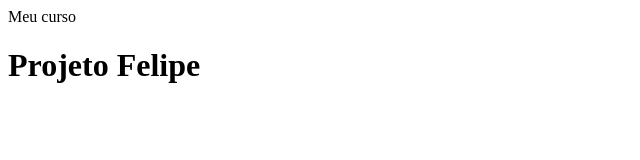
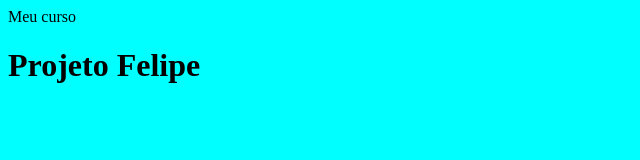
Before and after one commit to lipewinning/CursoDeGit, a plain HTML site: page index.html in a window 1280 px wide. Shown: the whole page, without its empty margins (0-640 px from the left). Drawn offline with Linux system fonts and the light colour scheme.

Commit message:
design has began

```diff
--- /dev/null
+++ b/estilo.css
@@ -0,0 +1,3 @@
+body{
+    background-color: aqua;
+}
--- a/index.html
+++ b/index.html
@@ -1,4 +1,5 @@
 <html>
+    <link rel="stylesheet" href="estilo.css"/><link>
     <head>Meu curso</head>
     <body>
         <h1>Projeto Felipe</h1>
```
